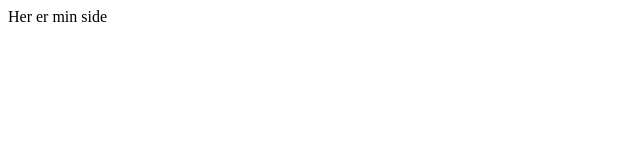
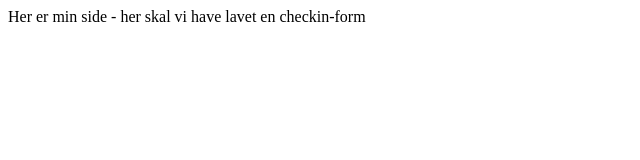
Before and after one commit to esgem/cpv-pirat-checkin, a plain HTML site: page hjemmeside/index.html in a window 1280 px wide. Shown: the whole page, without its empty margins (0-640 px from the left). Drawn offline with Linux system fonts and the light colour scheme.

Commit message:
Lille tilføjelse til index.html

```diff
--- a/hjemmeside/index.html
+++ b/hjemmeside/index.html
@@ -1,11 +1,14 @@
 <!DOCTYPE html>
 <html lang="en">
+
 <head>
     <meta charset="UTF-8">
     <meta name="viewport" content="width=device-width, initial-scale=1.0">
     <title>Document</title>
 </head>
+
 <body>
-    Her er min side
+    Her er min side - her skal vi have lavet en checkin-form
 </body>
+
 </html>
```
